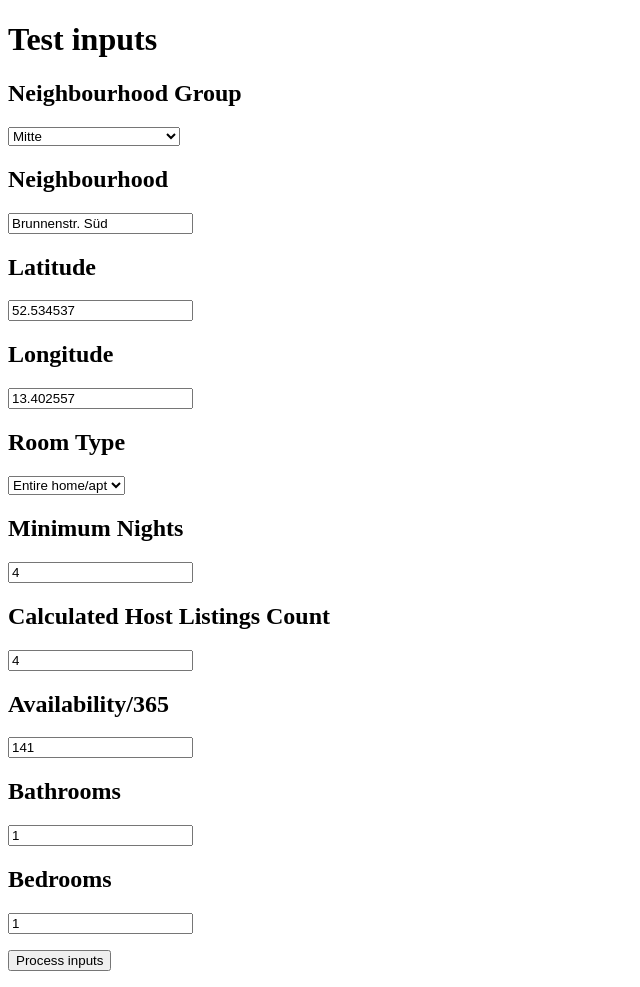
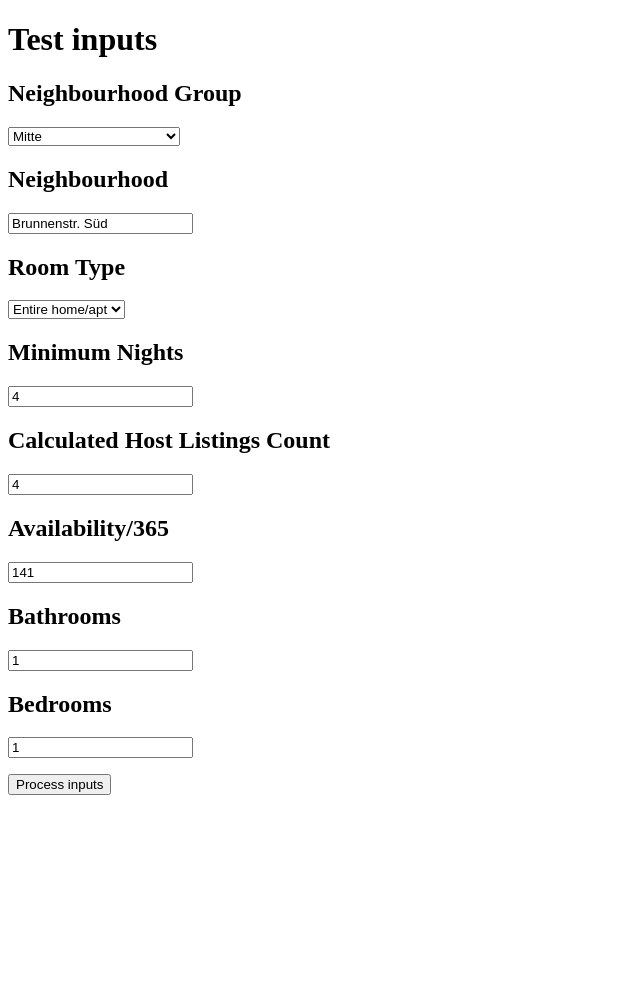
Before and after one commit to cmgospod/data-science, a Flask app: page / in a window 1280 px wide. Shown: the whole page, without its empty margins (0-640 px from the left). After the commit the page ends 795 px from the top, so only its background shows below. Run offline with Flask 2, Linux system fonts and the light colour scheme.

Commit message:
Remove latitude/longitude from test inputs

```diff
--- a/HOSTIFY/app.py
+++ b/HOSTIFY/app.py
@@ -13,18 +13,16 @@ def create_app():
     def retrieval():
         neighbourhood_group = request.values['neighbourhood_group']
         neighbourhood = request.values['neighbourhood']
-        latitude = request.values['latitude']
-        longitude = request.values['longitude']
         room_type = request.values['room_type']
         minimum_nights = request.values['minimum_nights']
         calculated_host_listings_count = request.values['calculated_host_listings_count']
         availability_365 = request.values['availability_365']
         bathrooms = request.values['bathrooms']
         bedrooms = request.values['bedrooms']
-        output = "{}, {}, {}, {}, {}, {}, {}, {}, {}, {}" \
-            .format(neighbourhood_group, neighbourhood, latitude, \
-                longitude, room_type, minimum_nights, calculated_host_listings_count, \
-                    availability_365, bathrooms, bedrooms)
+        output = "{}, {}, {}, {}, {}, {}, {}, {}" \
+            .format(neighbourhood_group, neighbourhood, \
+                   room_type, minimum_nights, calculated_host_listings_count, \
+                   availability_365, bathrooms, bedrooms)
         return output
 
     return app
--- a/HOSTIFY/templates/base.html
+++ b/HOSTIFY/templates/base.html
@@ -25,10 +25,6 @@
             </select>
             <h2>Neighbourhood</h2>
             <input type="text" name="neighbourhood" value="Brunnenstr. Süd">
-            <h2>Latitude</h2>
-            <input type="text" name="latitude" value="52.534537">
-            <h2>Longitude</h2>
-            <input type="text" name="longitude" value="13.402557">
             <h2>Room Type</h2>
             <select name="room_type">
               <option value = "Private room">Private room</option>
```
